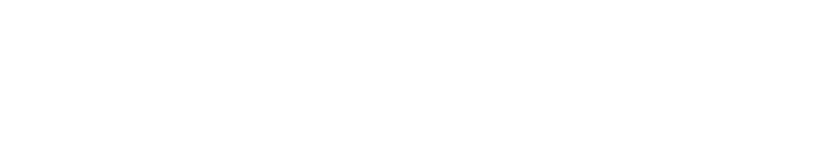
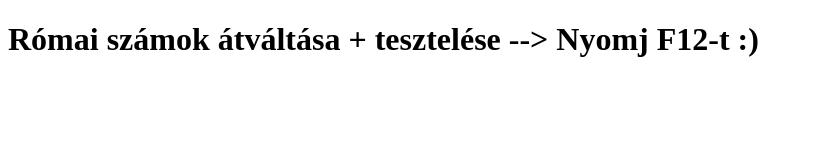
Before and after one commit to Kkrisi/RomaiSzamAtvaltasJs, a plain HTML site: page index.html in a window 1280 px wide. Shown: the whole page, without its empty margins (0-813 px from the left). Drawn offline with Linux system fonts and the light colour scheme.

Commit message:
2,3,4 tesztelése is kész

```diff
--- a/index.html
+++ b/index.html
@@ -7,6 +7,6 @@
     <script type="module" src="main.js"></script>
 </head>
 <body>
-
+    <h1>Római számok átváltása + tesztelése --> Nyomj F12-t :)</h1>
 </body>
 </html>
```
Also changed, not shown: fuggvenyek.js (+7 -2 lines).
